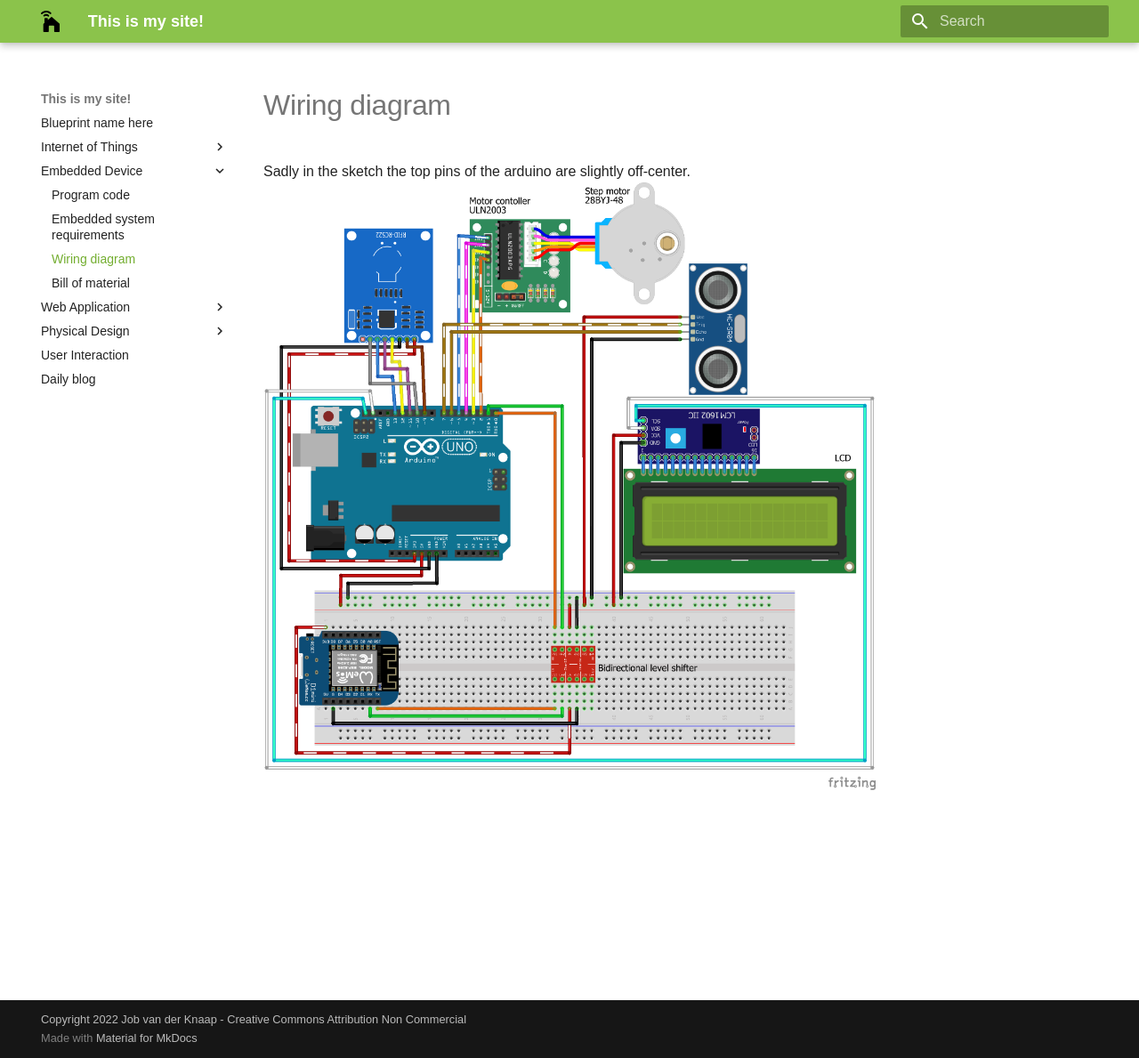
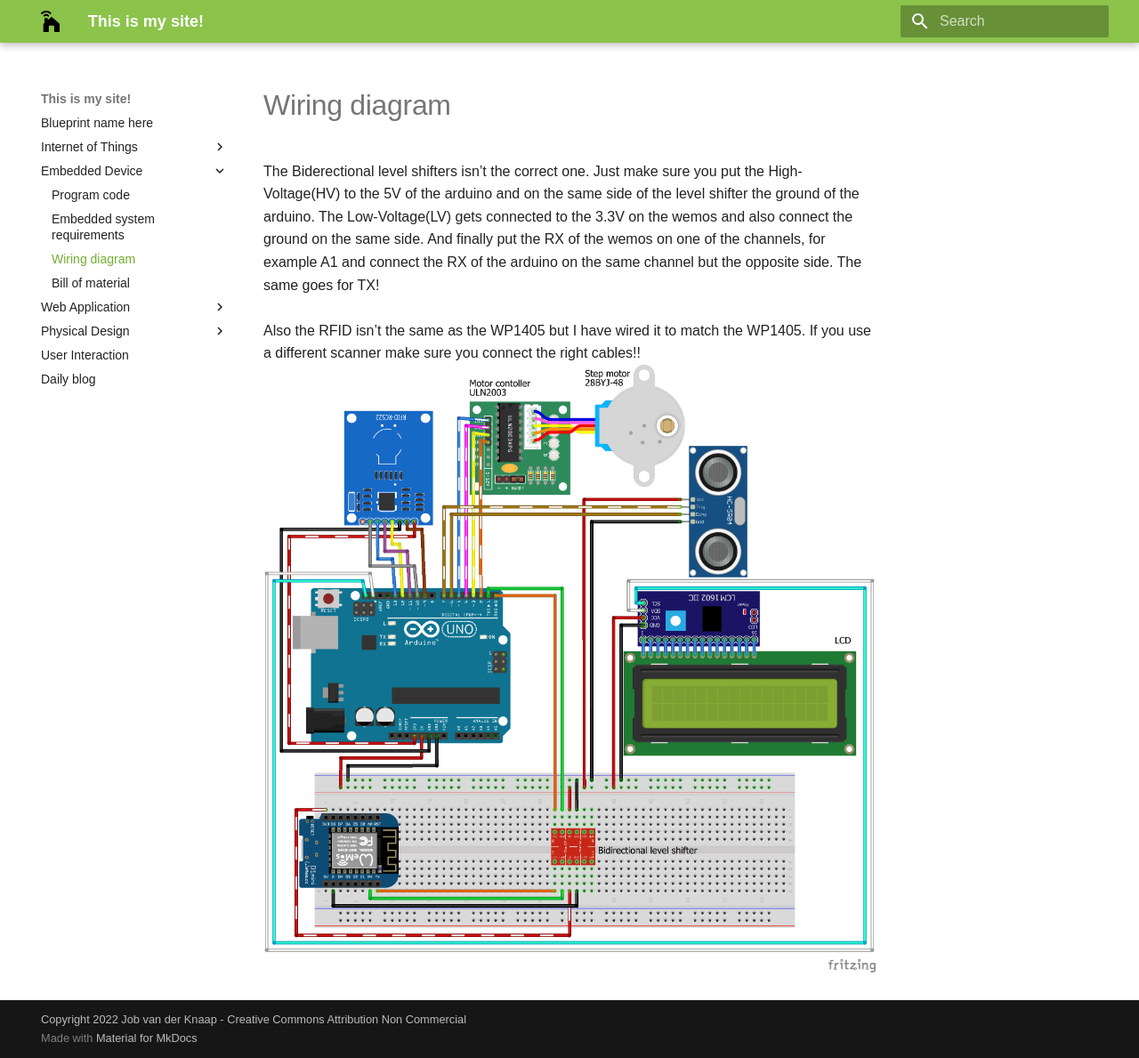
Before and after one commit to jobknaap/Test-import, an MkDocs documentation site: the page built from docs/wiring_diagram.md, in a window 1280 px wide and 1189 px high. Shown: the whole window at 89% size. Built offline with MkDocs 1.6.1 and Material for MkDocs 9.7.7, drawn with Linux system fonts in a browser that asks for light colours; some web fonts are replaced.

Commit message:
Updated wiring diagram.

```diff
--- a/docs/wiring_diagram.md
+++ b/docs/wiring_diagram.md
@@ -1,3 +1,4 @@
 # Wiring diagram
-Sadly in the sketch the top pins of the arduino are slightly off-center.<br>
+The Biderectional level shifters isn't the correct one. Just make sure you put the High-Voltage(HV) to the 5V of the arduino and on the same side of the level shifter the ground of the arduino. The Low-Voltage(LV) gets connected to the 3.3V on the wemos and also connect the ground on the same side. And finally put the RX of the wemos on one of the channels, for example A1 and connect the RX of the arduino on the same channel but the opposite side. The same goes for TX!<br><br>
+Also the RFID isn't the same as the WP1405 but I have wired it to match the WP1405. If you use a different scanner make sure you connect the right cables!!
 ![Picture of wiring diagram](images/Project%20sketch.png)
```
Also changed, not shown: 1 other file.
